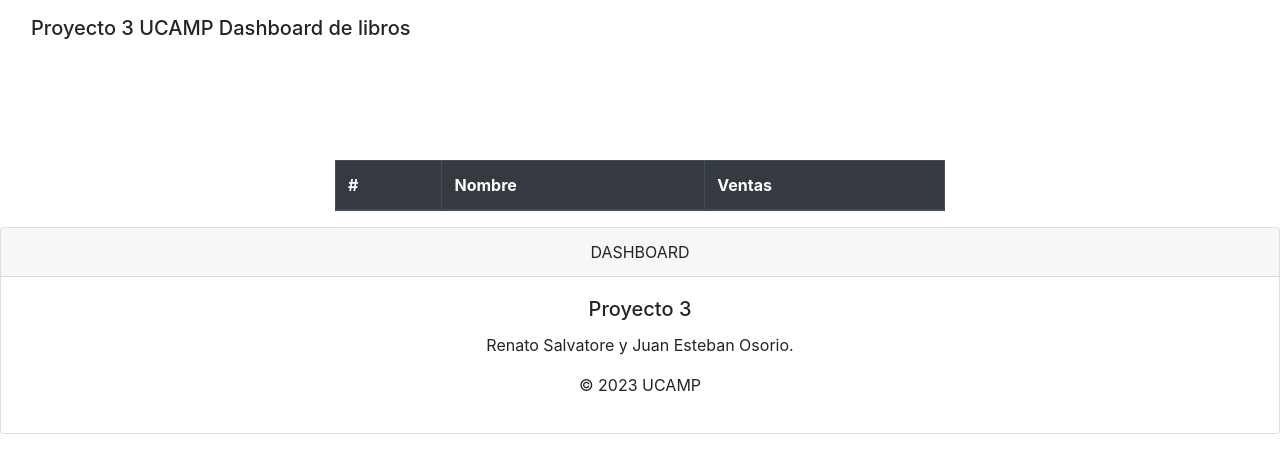
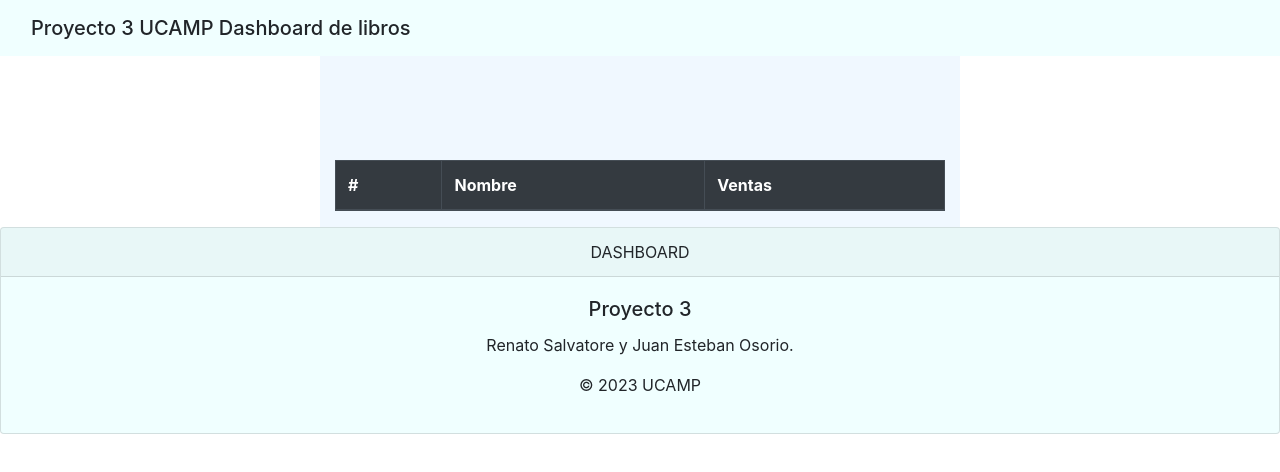
Before and after one commit to frontnelo/Dashboard, a website: page Index.html in a window 1280 px wide. Drawn offline with nearby package versions, Linux system fonts and the light colour scheme; no server answers.

Commit message:
Update index.css

```diff
--- a/index.css
+++ b/index.css
@@ -1,3 +1,4 @@
+
 *{
     padding: 0;
     margin: 0;
@@ -6,4 +7,12 @@
 .container{
     height: 25%;
     width: 50%;
+    background-color: aliceblue;
 }
+.card{
+    background-color: azure;
+}
+.navbar{
+    background-color: azure;
+    text-align: center;
+}
```
